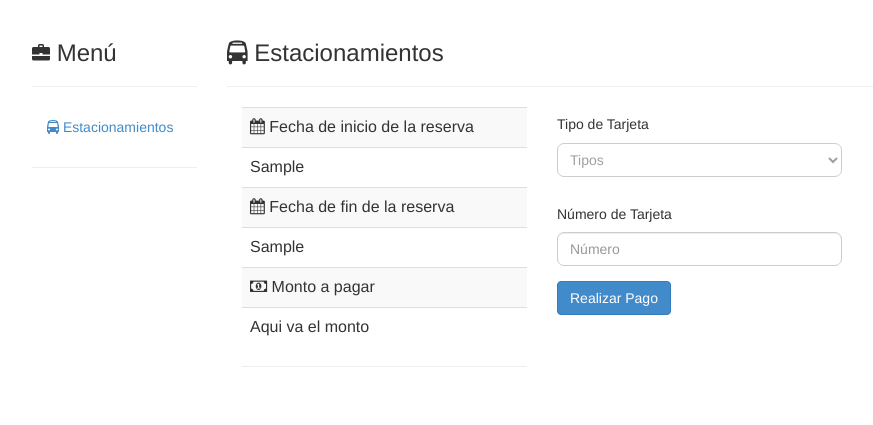
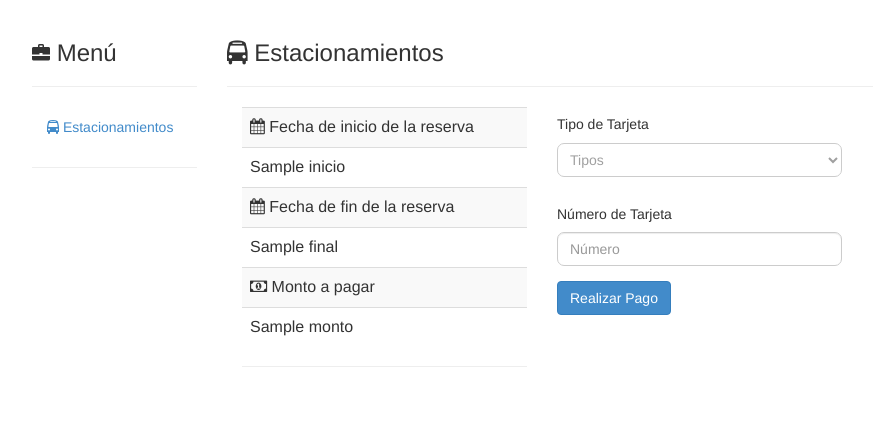
Before and after one commit to vickyjm/DUBI, a Django app: template SAGEParadigm/templates/pagoReserva.html in a window 1280 px wide. Shown: the part 51-476 px from the top of the page, without its empty margins (38-911 px from the left). Run offline with Django 3.2, Linux system fonts and the light colour scheme; tables that the repository leaves empty hold one stand-in row (values such as "Sample post"); the template is opened without the code that fills it: values that come from a table or form of the project are taken from there, most other values are stand-ins (such as "Sample title", 1, 10 or a date in 2020); some libraries are stand-ins or nearby versions.

Commit message:
Arreglado lo de la interfaz

```diff
--- a/SAGEParadigm/templates/pagoReserva.html
+++ b/SAGEParadigm/templates/pagoReserva.html
@@ -75,13 +75,13 @@
 	        </thead>
 	        <tbody>
 				<tr><td><i class="fa fa-calendar"></i> Fecha de inicio de la reserva</td></tr>
-				<tr><td>{{inicio_reserva}}</td></tr>
+				<tr><td>{{inicio}}</td></tr>
 
 				<tr><td><i class="fa fa-calendar"></i> Fecha de fin de la reserva</td></tr>
-				<tr><td>{{final_reserva}}</td></tr>
+				<tr><td>{{final}}</td></tr>
 
 				<tr><td><i class="fa fa-money"></i> Monto a pagar</td></tr>
-				<tr><td>Aqui va el monto</td></tr>
+				<tr><td>{{monto}}</td></tr>
 
 	        </tbody>
 	      </table>
@@ -90,7 +90,7 @@
 
     	</div>
     	<div class="col-md-4">
-    		<form action="." method="post" class="form form-vertical">
+    		<form action="./pagar" method="post" class="form form-vertical">
               {% csrf_token %}
               {% for field in form %}
               	<div class="control-group">
```
Also changed, not shown: SAGEParadigm/estacionamientos/views.py (+12 -9 lines).
